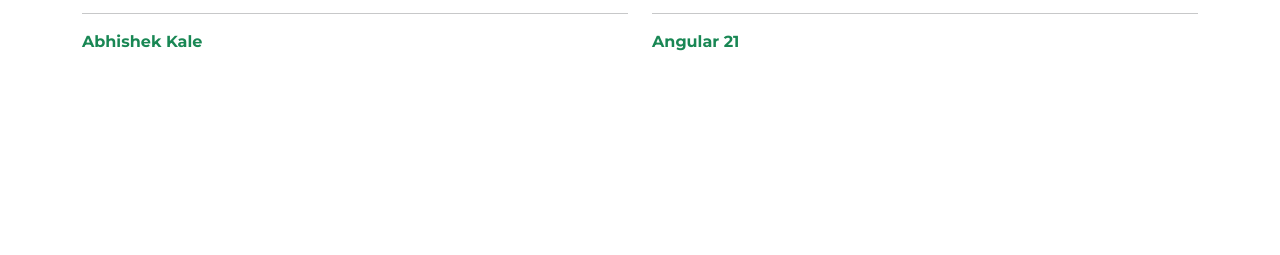
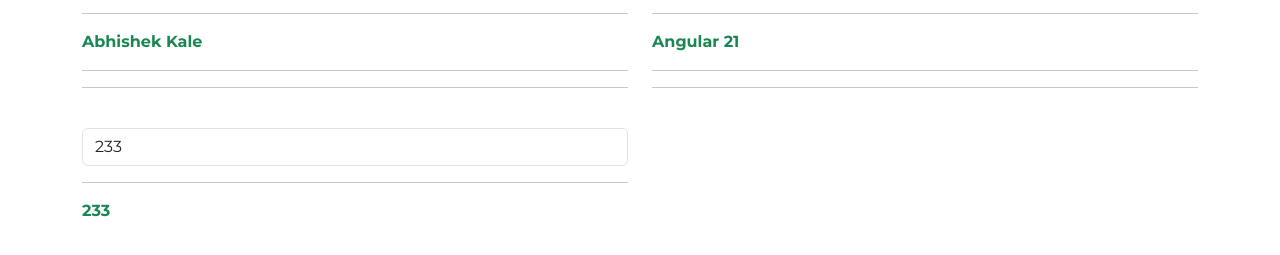
Before and after one commit to abhikaleangulardev-gif/basic_Practice_Angular_Topic, an Angular app: page /ngModel-NgModelChange in a window 1280 px wide. Shown: the part 153-408 px from the top of the page. Built offline with nearby package versions, Linux system fonts and the light colour scheme.

Commit message:
complete-[value]-(ngModelChange)

```diff
--- a/src/app/components/basic-ng-model-ng-model-change/basic-ng-model-ng-model-change.html
+++ b/src/app/components/basic-ng-model-ng-model-change/basic-ng-model-ng-model-change.html
@@ -1,25 +1,30 @@
 <p>basic-ng-model-ng-model-change works!</p>
 <div class="row">
+    <!-- [(ngModel)] and (ngModelChange) -->
     <div class="col-sm-6">
-        <input
-        type="text"
-        class="form-control"
-        placeholder="Enter Your Name...."
-        [(ngModel)]="myName"
-        (ngModelChange)="onChangeName($event)"
-        >
+        <input type="text" class="form-control" placeholder="Enter Your Name...." [(ngModel)]="myName"
+            (ngModelChange)="onChangeName($event)">
         <hr>
         <p><b class="text-success">{{myName()}}</b></p>
+        <hr>
+        <hr>
     </div>
+
+    <!-- (ngModel) and (ngModelChange) -->
     <div class="col-sm-6">
-        <input
-        type="text"
-        class="form-control"
-        placeholder="Enter Your Subject Name...."
-        [ngModel]="mySubjectName()"
-        (ngModelChange)="onChangeSubjectName($event)"
-        >
+        <input type="text" class="form-control" placeholder="Enter Your Subject Name...." [ngModel]="mySubjectName()"
+            (ngModelChange)="onChangeSubjectName($event)">
         <hr>
         <p><b class="text-success">{{mySubjectName()}}</b></p>
+        <hr>
+        <hr>
+    </div>
+
+    <!-- (value) and (ngModelChange) -->
+
+    <div class="col-sm-6 my-4">
+        <input type="text" class="form-control" placeholder="Enter Your Subject Name...." [value]="myRollNo()" (input)="onChangeRollNo($event)">
+        <hr>
+        <p><b class="text-success">{{myRollNo()}}</b></p>
     </div>
 </div>
--- a/src/app/components/basic-ng-model-ng-model-change/basic-ng-model-ng-model-change.ts
+++ b/src/app/components/basic-ng-model-ng-model-change/basic-ng-model-ng-model-change.ts
@@ -4,22 +4,30 @@
 
 @Component({
   selector: 'app-basic-ng-model-ng-model-change',
-  imports: [CommonModule,FormsModule],
+  imports: [CommonModule, FormsModule],
   templateUrl: './basic-ng-model-ng-model-change.html',
   styleUrl: './basic-ng-model-ng-model-change.css',
 })
 export class BasicNgModelNgModelChange {
-   myName:WritableSignal<string> = signal<string>('Abhishek Kale');
+  myName: WritableSignal<string> = signal<string>('Abhishek Kale');
 
-   mySubjectName:WritableSignal<string> = signal<string>('Angular 21');;
+  mySubjectName: WritableSignal<string> = signal<string>('Angular 21');
 
-   onChangeName(event:Event){
+  myRollNo: WritableSignal<number> = signal<number>(233);
+
+  onChangeName(event: Event) {
     console.log(event);
     // this.myName.set((event.target as HTMLInputElement).value);
-   }
+  }
 
-   onChangeSubjectName(event:string){
+  onChangeSubjectName(event: string) {
     console.log(event);
     this.mySubjectName.set(event);
-   }
+  }
+
+  onChangeRollNo(event: Event) {
+    const myRollNo = (event.target as HTMLInputElement)?.value;
+    console.log(myRollNo);
+    this.myRollNo.set(+myRollNo);
+  }
 }
```
